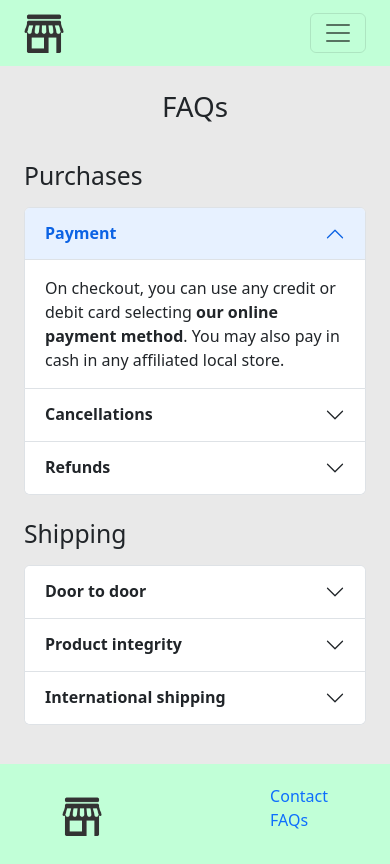
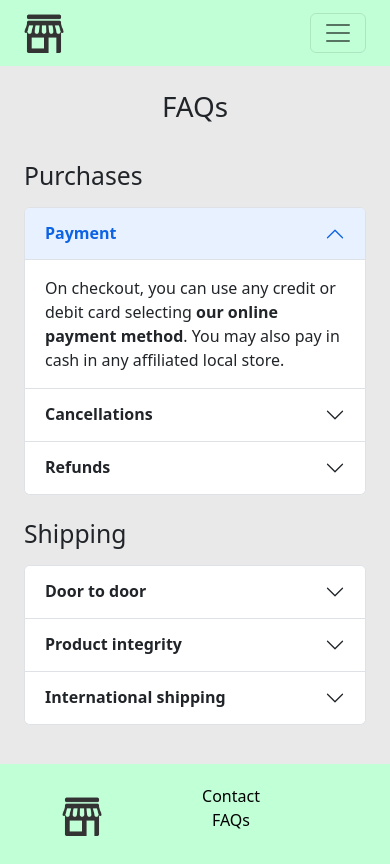
Before and after one commit to fhmartinez1/tienda-martinez, a website: page pages/faq.html in a window 390 px wide. Drawn offline with nearby package versions, Linux system fonts and the light colour scheme.

Commit message:
FIX: footer is now responsive in all sites using scss

```diff
--- a/pages/faq.html
+++ b/pages/faq.html
@@ -152,8 +152,8 @@
             <a href="../index.html">
                 <img id="logo" src="../assets/img/logo.png" alt="Logo del sitio" />
             </a>
-            <div class="content__links">
-                <ul class="links__list">
+            <div class="footer__content-links">
+                <ul class="footer__content-links-list">
                     <li><a href="./contact.html">Contact</a></li>
                     <li><a href="./faq.html">FAQs</a></li>
                 </ul>
```
Also changed, not shown: index.html (+0 -1 lines), pages/about.html (+2 -3 lines), pages/contact.html (+2 -2 lines), pages/store.html (+2 -2 lines).
